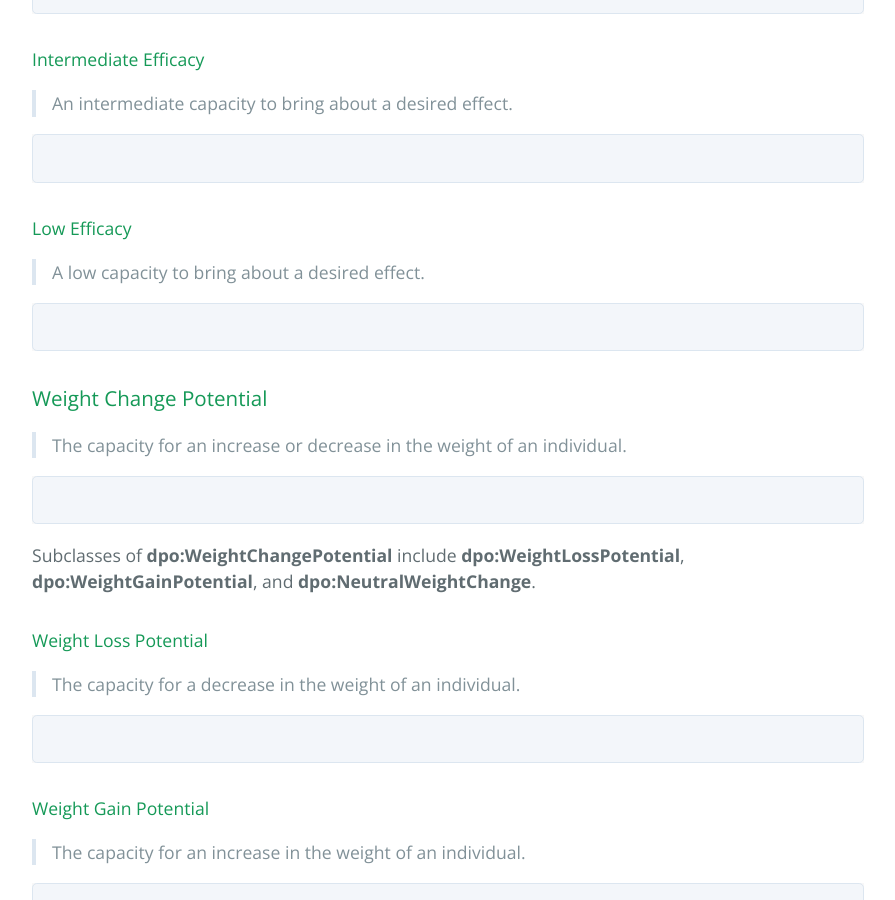
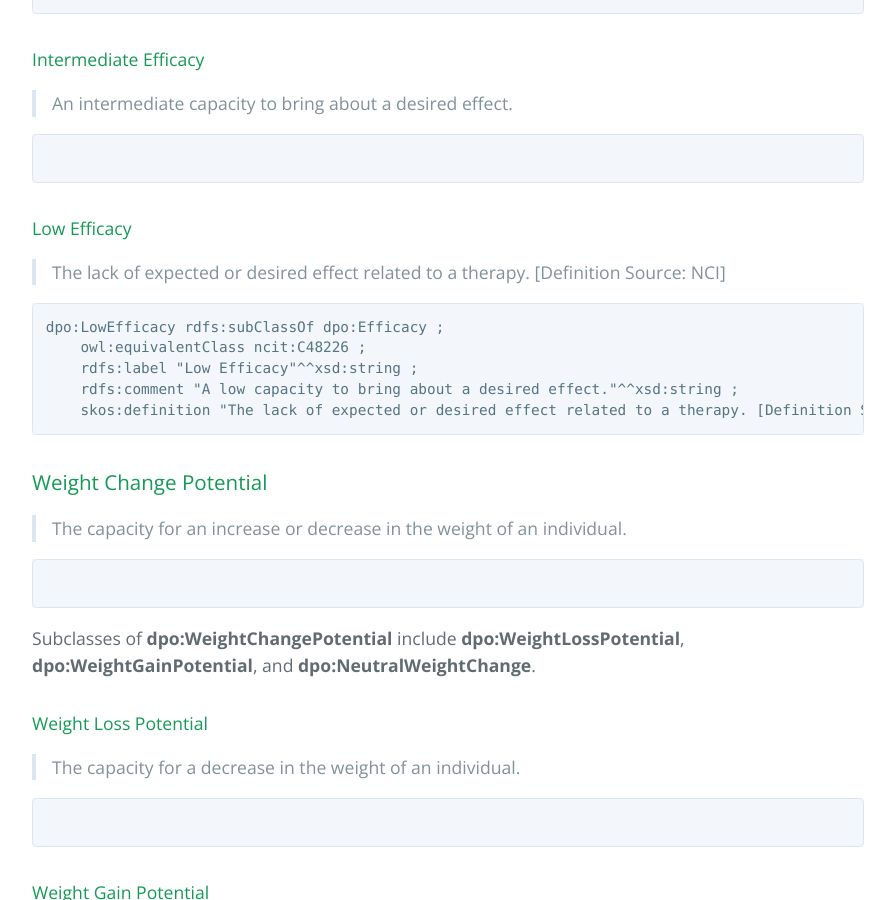
Before and after one commit to tetherless-world/diabetes-pharmacology-ontology, a Jekyll site: the page built from docs/index.md, in a window 1280 px wide and 900 px high, scrolled down 59947 px. Shown: the whole window, without its empty margins (192-1087 px from the left). Built offline with Jekyll 4.4.1, drawn with Linux system fonts in a browser that asks for light colours.

Commit message:
definition update

````diff
--- a/docs/index.md
+++ b/docs/index.md
@@ -2003,10 +2003,14 @@ Subclasses of **dpo:Efficacy** include **dpo:HighEfficacy**, **dpo:IntermediateE
 ```
 
 #### Low Efficacy
-> A low capacity to bring about a desired effect.
-
-```
-
+> The lack of expected or desired effect related to a therapy. [Definition Source: NCI]
+
+```
+dpo:LowEfficacy rdfs:subClassOf dpo:Efficacy ;
+    owl:equivalentClass ncit:C48226 ;
+    rdfs:label "Low Efficacy"^^xsd:string ;
+    rdfs:comment "A low capacity to bring about a desired effect."^^xsd:string ;
+    skos:definition "The lack of expected or desired effect related to a therapy. [Definition Source: NCI]"^^xsd:string .
 ```
 
 ### Weight Change Potential
````
Also changed, not shown: 1 other file.
